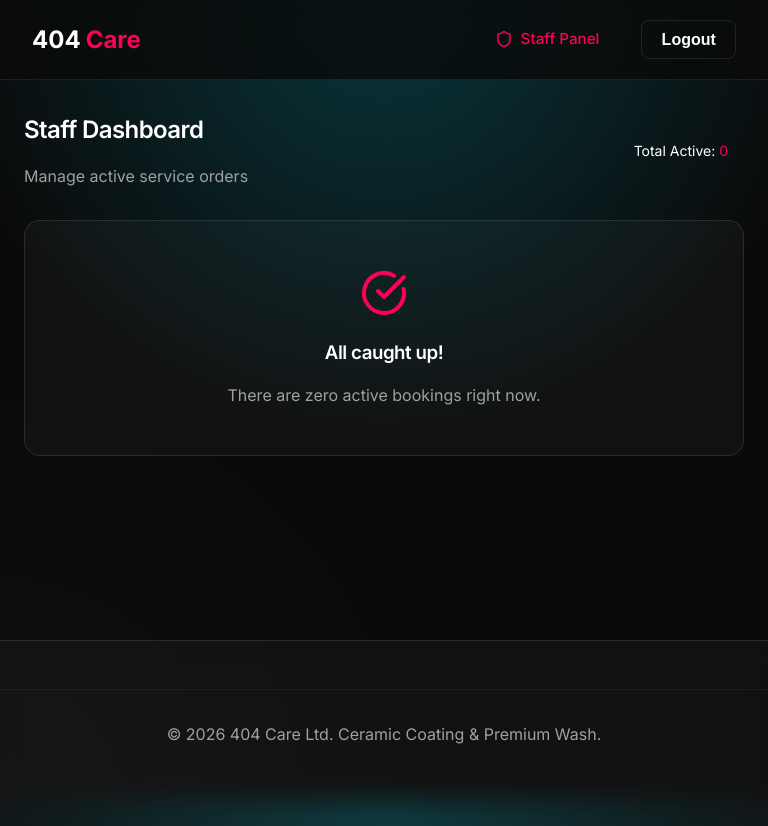
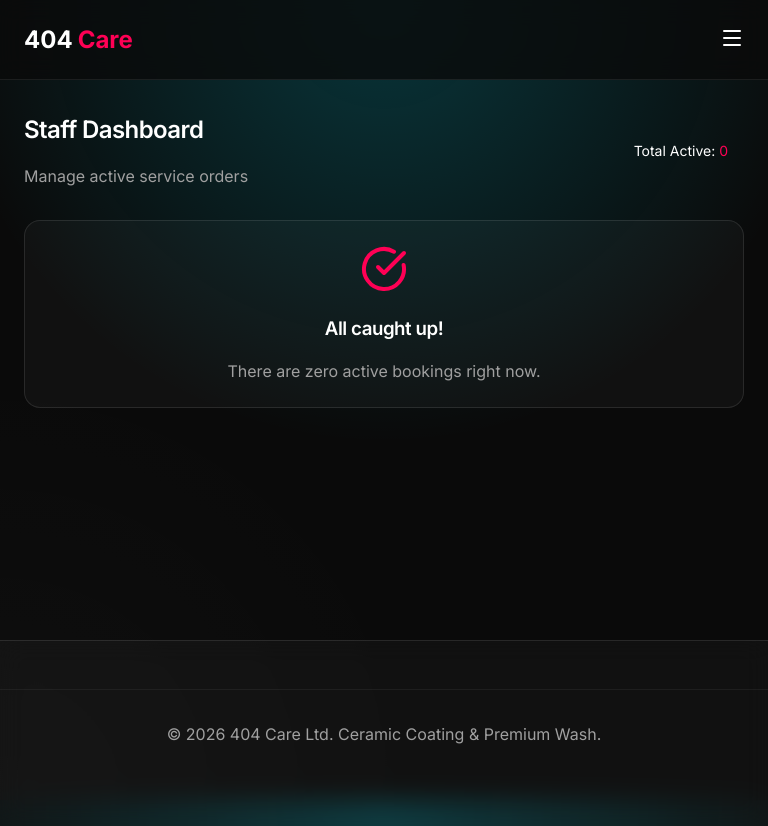
Before and after one commit to subairvs/404-app, a Django app: page /staff/ in a window 768 px wide. Run offline with Django 5.2, Linux system fonts and the light colour scheme; the visitor is signed in with stand-in values (Sample User, id 1); data that the repository does not hold is empty.

Commit message:
responsive set

```diff
--- a/static/css/style.css
+++ b/static/css/style.css
@@ -77,6 +77,8 @@ a:hover {
 .p-1 { padding: 1rem; }
 .p-2 { padding: 2rem; }
 .flex { display: flex; }
+.flex-col { flex-direction: column; }
+.flex-wrap { flex-wrap: wrap; }
 .flex-1 { flex: 1; }
 .justify-between { justify-content: space-between; }
 .justify-center { justify-content: center; }
@@ -240,6 +242,7 @@ a:hover {
   font-size: clamp(2.5rem, 8vw, 4rem);
   background: linear-gradient(to right, #fff, var(--color-primary));
   -webkit-background-clip: text;
+  background-clip: text;
   -webkit-text-fill-color: transparent;
   margin-bottom: 1.5rem;
   line-height: 1.1;
@@ -254,6 +257,7 @@ a:hover {
 
 .hero-actions {
   display: flex;
+  flex-wrap: wrap;
   justify-content: center;
   gap: 1.5rem;
   width: 100%;
@@ -298,3 +302,45 @@ a:hover {
 .animate-fade-in {
   animation: fadeIn 0.8s ease-out forwards;
 }
+
+/* Responsive Grid Utilities */
+.grid-cols-1 { grid-template-columns: 1fr; }
+@media (min-width: 768px) {
+  .md-grid-cols-2 { grid-template-columns: 1fr 1fr; }
+}
+
+/* Mobile Responsiveness */
+@media (max-width: 768px) {
+  .mobile-menu-btn {
+    display: block !important;
+  }
+  .nav-links {
+    display: none !important;
+    flex-direction: column;
+    position: absolute;
+    top: 80px;
+    left: 0;
+    right: 0;
+    background: rgba(10, 10, 10, 0.95);
+    backdrop-filter: blur(10px);
+    padding: 1rem 0;
+    border-bottom: 1px solid var(--color-border);
+    gap: 1rem !important;
+  }
+  .nav-links.show-mobile {
+    display: flex !important;
+  }
+
+  /* Make padding responsive for cards */
+  .card, .booking-card {
+    padding: 1.5rem !important;
+  }
+
+  /* Adjust hero section */
+  .hero {
+    padding: 4rem 1rem;
+  }
+  .gradient-text {
+    font-size: clamp(2rem, 8vw, 2.5rem);
+  }
+}
--- a/templates/base.html
+++ b/templates/base.html
@@ -7,13 +7,25 @@
     <title>404 Care - Premium Car Wash & Ceramic Coating</title>
     <link href="https://fonts.googleapis.com/css2?family=Inter:wght@400;500;600;700&display=swap" rel="stylesheet">
     <script src="https://unpkg.com/lucide@latest"></script>
-    <link rel="stylesheet" href="{% static 'css/style.css' %}">
+    <link rel="stylesheet" href="{% static 'css/style.css' %}?v=2">
 
     <style>
         /* Essential CSS to fix the "floating" and "overlap" look immediately */
         :root {
             --nav-height: 80px;
-            --color-primary: #ff0055; /* Adjust to match your Register button pink */
+            --color-primary: #ff0055;
+        }
+
+        * {
+            box-sizing: border-box;
+            margin: 0;
+            padding: 0;
+        }
+
+        body {
+            font-family: 'Inter', sans-serif;
+            background-color: #0a0a0a;
+            color: #fff;
         }
 
         .navbar {
@@ -25,7 +37,6 @@
             z-index: 1000;
             display: flex;
             align-items: center;
-            /* The "Glassmorphism" fix: prevents the solid black 'wall' effect */
             background: rgba(10, 10, 10, 0.8);
             backdrop-filter: blur(12px);
             -webkit-backdrop-filter: blur(12px);
@@ -37,7 +48,7 @@
             width: 100%;
             max-width: 1200px;
             margin: 0 auto;
-            padding: 0 2rem;
+            padding: 0 1.5rem;
             display: flex;
             justify-content: space-between;
             align-items: center;
@@ -50,6 +61,7 @@
             text-decoration: none;
             font-weight: 700;
             font-size: 1.5rem;
+            z-index: 1001; /* Stay above mobile menu */
         }
 
         .logo-404 { color: #fff; }
@@ -70,16 +82,70 @@
             align-items: center;
             gap: 8px;
             transition: color 0.2s;
+            white-space: nowrap;
         }
 
         .nav-link:hover {
             color: var(--color-primary);
         }
 
-        /* Crucial: This pushes the "Fly High" text down so it's not hidden behind the nav */
+        .mobile-menu-btn {
+            display: none; /* Hidden on desktop */
+            background: transparent;
+            border: none;
+            color: white;
+            cursor: pointer;
+            z-index: 1001;
+        }
+
+        /* Responsive Mobile Styles */
+        @media (max-width: 768px) {
+            .mobile-menu-btn {
+                display: block; /* Show hamburger on mobile */
+            }
+
+            .nav-links {
+                position: fixed;
+                top: 0;
+                right: -100%; /* Hidden off-screen */
+                height: 100vh;
+                width: 70%;
+                max-width: 300px;
+                background: #111;
+                flex-direction: column;
+                align-items: flex-start;
+                padding: 100px 2rem 2rem 2rem;
+                gap: 1.5rem;
+                transition: 0.4s ease-in-out;
+                box-shadow: -10px 0 20px rgba(0,0,0,0.5);
+                border-left: 1px solid rgba(255,255,255,0.1);
+            }
+
+            .nav-links.show-mobile {
+                right: 0; /* Slide in */
+            }
+
+            .nav-link {
+                font-size: 1.1rem;
+                width: 100%;
+            }
+
+            form {
+                width: 100%;
+                margin-left: 0 !important;
+                margin-top: 10px;
+            }
+
+            .btn-sm {
+                width: 100%;
+                display: block;
+                text-align: center;
+            }
+        }
+
         .main-content {
             padding-top: var(--nav-height);
-            min-height: calc(100vh - 160px); /* Adjust based on footer height */
+            min-height: calc(100vh - 160px);
         }
 
         .btn-sm {
@@ -87,12 +153,20 @@
             border-radius: 8px;
             font-weight: 600;
             cursor: pointer;
+            text-decoration: none;
+            display: inline-block;
         }
 
         .btn-primary {
             background-color: var(--color-primary);
             color: white;
             border: none;
+        }
+
+        .btn-outline {
+            background: transparent;
+            color: white;
+            border: 1px solid rgba(255,255,255,0.3);
         }
     </style>
 </head>
@@ -105,7 +179,11 @@
               <span class="logo-desc">Care</span>
             </a>
 
-            <div class="nav-links">
+            <button class="mobile-menu-btn" aria-label="Toggle Menu">
+                <i data-lucide="menu" id="menu-icon"></i>
+            </button>
+
+            <div class="nav-links" id="navLinks">
               {% if not user.is_staff %}
                 <a href="{% url 'home' %}#services" class="nav-link">
                   <i data-lucide="car" style="width:18px;height:18px;"></i> Services
@@ -117,7 +195,7 @@
                   <a href="{% url 'staff_dashboard' %}" class="nav-link" style="color:var(--color-primary);">
                     <i data-lucide="shield" style="width:18px;height:18px;"></i> Staff Panel
                   </a>
-                  <form action="{% url 'logout' %}" method="post" style="display:inline; margin-left: 10px;">
+                  <form action="{% url 'logout' %}" method="post">
                       {% csrf_token %}
                       <button type="submit" class="btn btn-outline btn-sm">Logout</button>
                   </form>
@@ -128,7 +206,7 @@
                   <a href="{% url 'dashboard_latest' %}" class="nav-link">
                     <i data-lucide="user" style="width:18px;height:18px;"></i> My Bookings
                   </a>
-                  <form action="{% url 'logout' %}" method="post" style="display:inline; margin-left: 10px;">
+                  <form action="{% url 'logout' %}" method="post">
                       {% csrf_token %}
                       <button type="submit" class="btn btn-outline btn-sm">Logout</button>
                   </form>
@@ -149,7 +227,7 @@
         </main>
 
         <footer class="footer glass">
-          <div class="container text-center text-muted" style="padding: 2rem 0; border-top: 1px solid rgba(255,255,255,0.05);">
+          <div class="container text-center text-muted" style="padding: 2rem 0; border-top: 1px solid rgba(255,255,255,0.05); text-align: center;">
             <p>© 2026 404 Care Ltd. Ceramic Coating & Premium Wash.</p>
           </div>
         </footer>
@@ -159,16 +237,29 @@
       // Initialize Lucide icons
       lucide.createIcons();
 
-      // Optional: Add scroll effect to navbar
-      window.addEventListener('scroll', () => {
-          const nav = document.querySelector('.navbar');
-          if (window.scrollY > 50) {
-              nav.style.background = 'rgba(10, 10, 10, 0.95)';
-              nav.style.padding = '0.5rem 0';
-          } else {
-              nav.style.background = 'rgba(10, 10, 10, 0.8)';
-              nav.style.padding = '1rem 0';
-          }
+      // Mobile Menu Toggle
+      const mobileBtn = document.querySelector('.mobile-menu-btn');
+      const navLinks = document.querySelector('.nav-links');
+      const menuIcon = document.getElementById('menu-icon');
+
+      if(mobileBtn) {
+          mobileBtn.addEventListener('click', () => {
+              navLinks.classList.toggle('show-mobile');
+
+              // Change icon between menu and X when open
+              const isOpen = navLinks.classList.contains('show-mobile');
+              mobileBtn.innerHTML = isOpen ? '<i data-lucide="x"></i>' : '<i data-lucide="menu"></i>';
+              lucide.createIcons();
+          });
+      }
+
+      // Close menu when a link is clicked (useful for anchor links like #services)
+      document.querySelectorAll('.nav-link').forEach(link => {
+          link.addEventListener('click', () => {
+              navLinks.classList.remove('show-mobile');
+              mobileBtn.innerHTML = '<i data-lucide="menu"></i>';
+              lucide.createIcons();
+          });
       });
     </script>
     {% block scripts %}{% endblock %}
```
Also changed, not shown: templates/booking/booking.html (+5 -7 lines).
